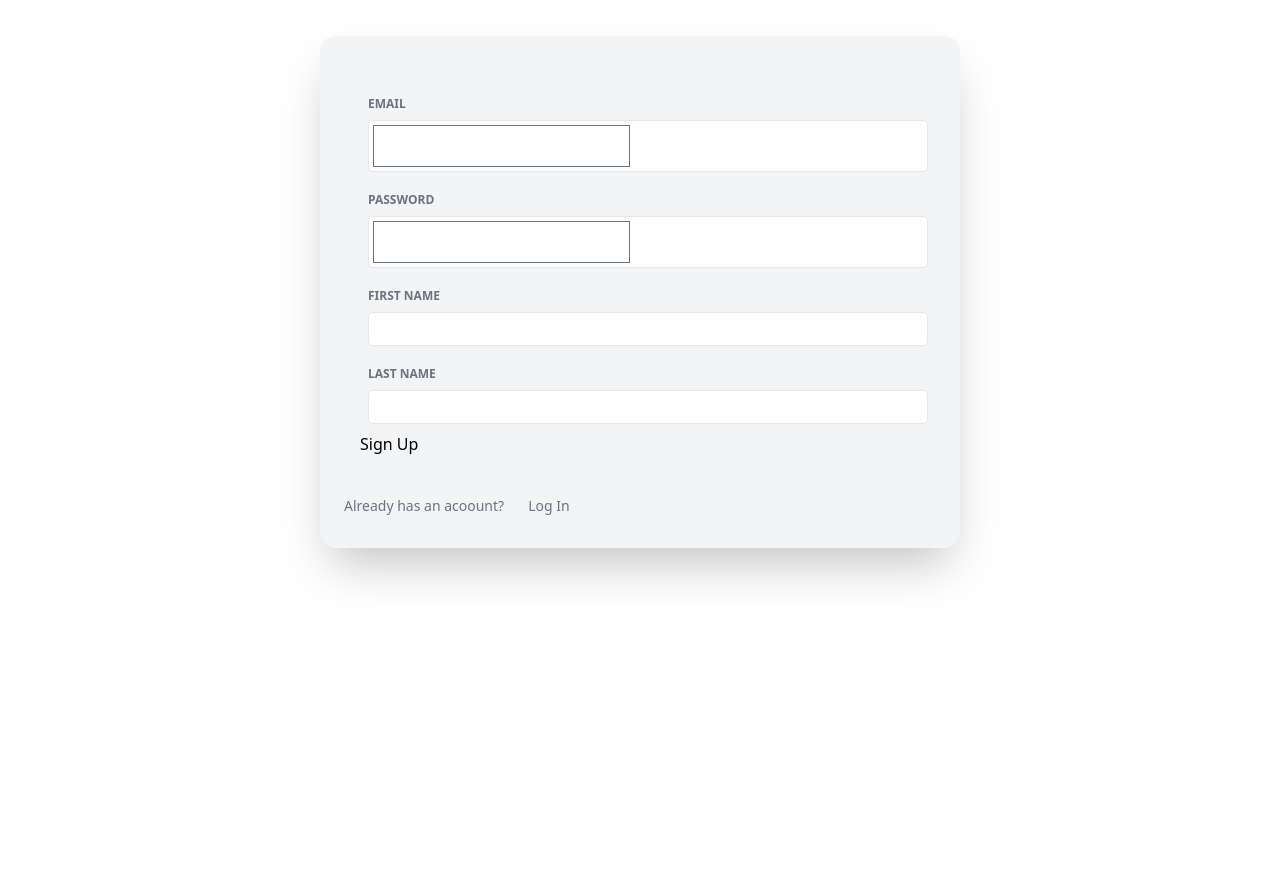
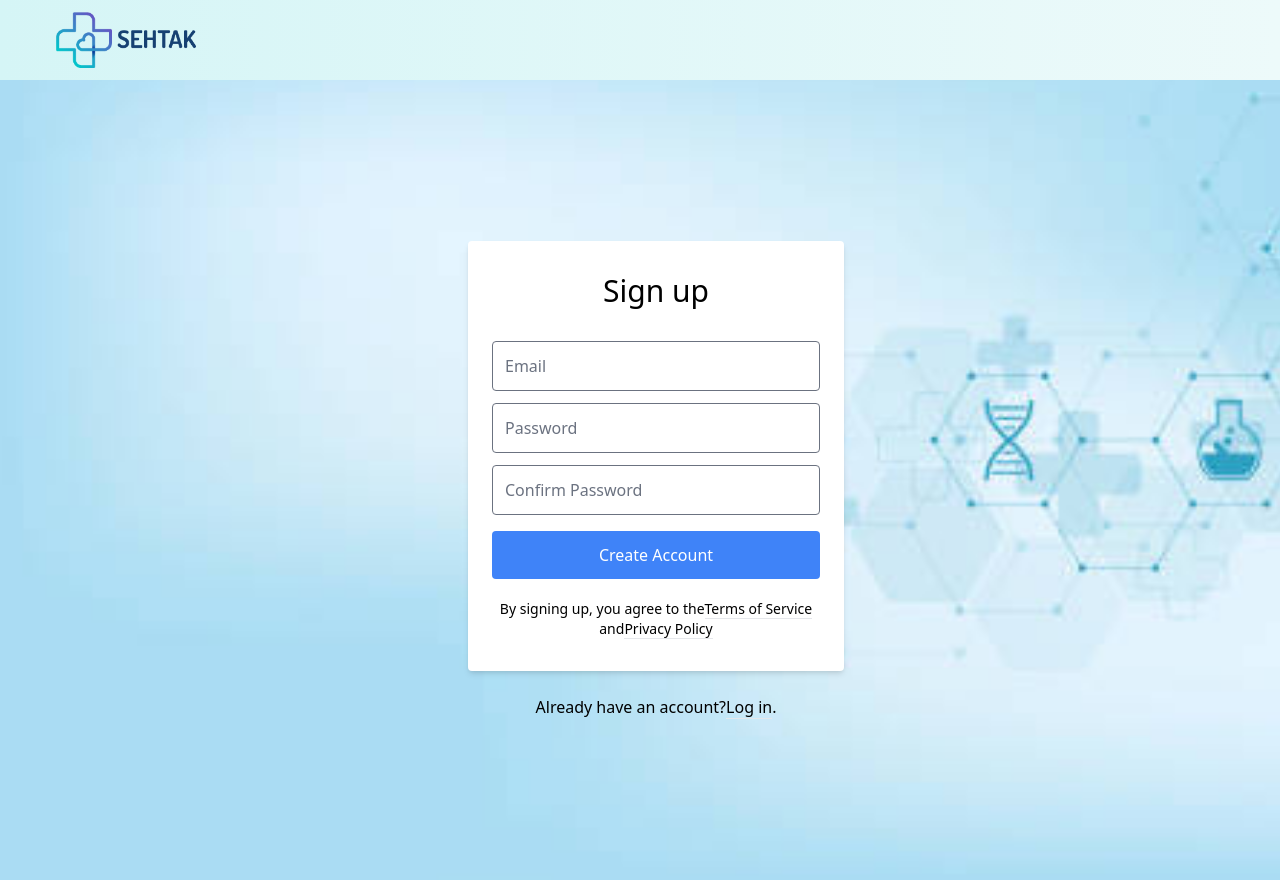
Before and after one commit to muhammadqasemtarboush1/sehtakFront, a Next.js app: page /account/signup in a window 1280 px wide. Before the commit the page ends 800 px from the top, so only its background shows below. Built offline with nearby package versions, Linux system fonts and the light colour scheme.

Commit message:
styling the signin login pagest with the functinalities

```diff
--- a/components/HomePage.js
+++ b/components/HomePage.js
@@ -8,6 +8,7 @@ import Footer from './Footer';
 import Services from './Services';
 import Clients from './Clients';
 import AboutUs from './AboutUs';
+
 
 export default function HomePage(){
     return(
--- a/components/steppers/InputLayout.js
+++ b/components/steppers/InputLayout.js
@@ -2,10 +2,10 @@ export default function Layout({ children, label }) {
     return (
         <>
             <div className="flex-1 w-full mx-2">
-                <div className="h-6 mt-3 text-xs font-bold leading-8 text-gray-500 uppercase">
+                <div className="h-6 mt-3 text-xs font-bold leading-8 text-white uppercase">
                     {label}
                 </div>
-                <div className="flex p-1 my-2 bg-white border border-gray-200 rounded">
+                <div className="flex p-1 my-2 bg-white border border-gray-200 rounded-xl">
                     {children}
                 </div>
             </div>
--- a/package.json
+++ b/package.json
@@ -15,13 +15,16 @@
     "@fortawesome/free-solid-svg-icons": "^6.2.0",
     "@fortawesome/react-fontawesome": "^0.2.0",
     "@headlessui/react": "^1.7.0",
+    "@hookform/resolvers": "^2.9.8",
     "axios": "^0.27.2",
     "flowbite": "^1.5.3",
     "flowbite-react": "^0.1.10",
     "jwt-decode": "^3.1.2",
     "next": "12.3.0",
     "react": "18.2.0",
-    "react-dom": "18.2.0"
+    "react-dom": "18.2.0",
+    "react-hook-form": "^7.35.0",
+    "yup": "^0.32.11"
   },
   "devDependencies": {
     "autoprefixer": "^10.4.8",
--- a/pages/account/login.js
+++ b/pages/account/login.js
@@ -1,38 +1,107 @@
+import Image from 'next/image';
 import { useRouter } from 'next/router';
 import { useAuth } from '../../contexts/Auth';
 import Layout from '../../components/Steppers/InputLayout';
+import Link from 'next/link';
+
+import { useForm } from 'react-hook-form';
+import { yupResolver } from '@hookform/resolvers/yup';
+import * as Yup from 'yup'
+
+export default function Login() {
+    // form validation rules
+    const validationSchema = Yup.object().shape({
+        email: Yup.string()
+            .required('Email is required')
+            .email('Email is invalid'),
+        password: Yup.string()
+            .required('Password is required'),
+    });
+    const formOptions = { resolver: yupResolver(validationSchema) };
 
 
-export default function Login() {
-    const { login } = useAuth();
+    // get functions to build form with useForm() hook
+    const { register, handleSubmit, reset, formState } = useForm(formOptions);
+    const { errors } = formState;
+
+    const { login,isAuth } = useAuth();
     const router = useRouter();
 
-    function handleLogin(e) {
-        e.preventDefault();
-        login(e.target.email.value, e.target.password.value);
+    function handleLogin(data) {
+        login(data.email, data.password);
         router.push('gernerator');
     }
 
 
+
     return (
         <>
-            <div className="pb-2 mx-auto bg-gray-100 shadow-2xl rounded-2xl md:w-1/2 ">
-                <div className="flex flex-col p-10 my-20">
-                    <form onSubmit={handleLogin}>
-                        <Layout label="Email">
-                            <input name="email" type="email" className="inputField" />
-                        </Layout>
-                        <Layout label="password">
-                            <input type="password" name="password" className="inputField" />
-                        </Layout>
-                        <div className="btnContainer">
-                            <button type="submit" className="btn" >
-                                Log In
-                            </button>
+
+
+<section className="h-screen">
+            <div className="h-full px-6 text-gray-800">
+                <div
+                className="flex flex-wrap items-center justify-center h-full xl:justify-center lg:justify-between g-6"
+                >
+                <div
+                    className="mb-12 grow-0 shrink-1 md:shrink-0 basis-auto xl:w-6/12 lg:w-6/12 md:w-9/12 md:mb-0"
+                >
+                <Image height={400} width={600} src="/images/loginForm.webp"/>
+
+                </div>
+                <div className="mb-12 xl:ml-20 xl:w-5/12 lg:w-5/12 md:w-8/12 md:mb-0">
+                    <form onSubmit={handleSubmit(handleLogin)}>
+
+
+
+
+                    <div className="mb-6">
+                        <input
+                        {...register('email')} className={`form-control ${errors.email ? 'is-invalid' : ''}` + "block w-full px-4 py-2 m-0 text-xl font-normal text-gray-700 transition ease-in-out bg-white border border-gray-300 border-solid rounded form-control bg-clip-padding focus:text-gray-700 focus:bg-white focus:border-blue-600 focus:outline-none"}
+                        type="text"
+                        name='email'
+                        id="email"
+                        placeholder="Email address"
+                        />
+                        <div className="text-red-600">{errors.email?.message}</div>
+                    </div>
+
+
+                    <div className="mb-6">
+                        <input
+                        {...register('password')} className={`form-control ${errors.password ? 'is-invalid' : ''}` + "block w-full px-4 py-2 m-0 text-xl font-normal text-gray-700 transition ease-in-out bg-white border border-gray-300 border-solid rounded form-control bg-clip-padding focus:text-gray-700 focus:bg-white focus:border-blue-600 focus:outline-none"}
+                        type="password"
+                        id="password"
+                        placeholder="Password"
+                        />
+                        <div className="text-red-600">{errors.password?.message}</div>
+                    </div>
+
+                    <div className="flex items-center justify-between mb-6">
+                        <div className="form-group form-check">
+                        <a href="#!" className="float-left text-gray-800">Forgot password?</a>
                         </div>
+                    </div>
+
+                    <div className="text-center lg:text-left">
+                        <button
+                        type="submit"
+                        className="inline-block py-3 text-sm font-medium leading-snug text-white uppercase transition duration-150 ease-in-out bg-blue-600 rounded shadow-md px-7 hover:bg-blue-700 hover:shadow-lg focus:bg-blue-700 focus:shadow-lg focus:outline-none focus:ring-0 active:bg-blue-800 active:shadow-lg"
+                        >
+                        Login
+                        </button>
+                        <p className="pt-1 mt-2 mb-0 text-sm font-semibold">
+                        Do not have an account?
+                        <Link href="signup"><a className="text-red-600 transition duration-200 ease-in-out hover:text-red-700 focus:text-red-700"> Register</a></Link>
+
+                        </p>
+                    </div>
                     </form>
                 </div>
+                </div>
             </div>
+            </section>
+
         </>
     )
 }
--- a/pages/account/signup.js
+++ b/pages/account/signup.js
@@ -1,57 +1,112 @@
+// https://jasonwatmore.com/post/2021/09/03/next-js-form-validation-example-with-react-hook-form
 import { useRouter } from 'next/router';
 import Link from 'next/link';
 import { useAuth } from '../../contexts/Auth';
-import Layout from '../../components/Steppers/InputLayout';
 
 
+import Image from 'next/image';
+
+import { useForm } from 'react-hook-form';
+import { yupResolver } from '@hookform/resolvers/yup';
+import * as Yup from 'yup';
+
 export default function Signup() {
+
+    // form validation rules
+    const validationSchema = Yup.object().shape({
+        email: Yup.string()
+            .required('Email is required')
+            .email('Email is invalid'),
+        password: Yup.string()
+            .min(8, 'Password must be at least 8 characters')
+            .required('Password is required'),
+        confirmPassword: Yup.string()
+            .oneOf([Yup.ref('password'), null], 'Passwords must match')
+            .required('Confirm Password is required'),
+    });
+    const formOptions = { resolver: yupResolver(validationSchema) };
+
+    // get functions to build form with useForm() hook
+    const { register, handleSubmit, reset, formState } = useForm(formOptions);
+    const { errors } = formState;
+
 
     const { signup } = useAuth();
     const router = useRouter();
 
-    function handleSignup(e) {
-        e.preventDefault();
+    function handleSignup(data) {
         let userInput = {
-            email: e.target.email.value,
-            password: e.target.password.value,
-            first_name: e.target.firstname.value,
-            last_name: e.target.lastname.value
+            email: data.email,
+            password: data.password
         }
         signup(userInput);
         router.push('/gernerator');
     }
     return (
         <>
-            <div className="pb-2 mx-auto bg-gray-100 shadow-2xl rounded-2xl md:w-1/2">
-
-                <div className="flex flex-col p-10 mt-9">
-                    <form onSubmit={handleSignup}>
-                        <Layout label="Email">
-                            <input name="email" type="email" className="inputField" />
-                        </Layout>
-                        <Layout label="password">
-                            <input type="password" name="password" className="inputField" />
-                        </Layout>
-                        <Layout label="First Name">
-                            <input name="firstname" className="inputField" />
-                        </Layout>
-                        <Layout label="Last Name">
-                            <input name="lastname" className="inputField" />
-                        </Layout>
-                        <div className="btnContainer">
-                            <button type="submit" className="btn" > Sign Up </button>
-                        </div>
-                    </form>
-                </div>
-                <p className="mb-6 ml-6 text-sm text-gray-500"
-                >Already has an acoount?
-                    <Link href="login">
-                        <a className="pl-6">Log In</a>
-                    </Link>
-
-                </p>
+        <div className='backGroundCoverImage'>
+            <div className='flex h-20 py-3 bg-gradient-to-r from-teal-100 to-teal-50 pl-14'>
+                <Image src="/images/logo.png" width={140} height={30} className='ml-3'/>
             </div>
 
+            <main className='pl-8'>
+                    <div class="bg-grey-lighter min-h-screen flex flex-col">
+                    <div class="container max-w-sm mx-auto flex-1 flex flex-col items-center justify-center px-1">
+                        <div class="bg-white px-6 py-8 rounded shadow-md text-black w-full">
+                        <form onSubmit={handleSubmit(handleSignup)}>
+                            <h1 class="mb-8 text-3xl text-center">Sign up</h1>
+                            <div className="text-red-600">{errors.email?.message}</div>
+                            <input
+                                {...register('email')} className={`form-control ${errors.email ? 'is-invalid' : ''}`+"block border border-grey-light w-full p-3 rounded mb-3"}
+                                type="text"
+                                name="email"
+                                placeholder="Email" />
+
+                            <div className="text-red-600">{errors.password?.message}</div>
+                            <input
+                                {...register('password')} className={`form-control ${errors.password ? 'is-invalid' : ''}`+"block border border-grey-light w-full p-3 rounded mb-3"}
+                                type="password"
+                                name="password"
+                                placeholder="Password" />
+
+                            <div className="text-red-600">{errors.confirmPassword?.message}</div>
+                            <input
+                                {...register('confirmPassword')} className={`form-control ${errors.confirmPassword ? 'is-invalid' : ''}`+"block border border-grey-light w-full p-3 rounded mb-3"}
+                                type="password"
+
+                                name="confirmPassword"
+                                placeholder="Confirm Password" />
+
+
+                            <button
+                                type="submit"
+                                class="w-full text-center py-3 rounded bg-blue-500 text-white hover:bg-blue-600 focus:outline-none my-1"
+                            >Create Account</button>
+
+                            <div class="text-center text-sm text-grey-dark mt-4">
+                                By signing up, you agree to the
+                                <a class="no-underline border-b border-grey-dark text-grey-dark" href="#">
+                                    Terms of Service
+                                </a> and
+                                <a class="no-underline border-b border-grey-dark text-grey-dark" href="#">
+                                    Privacy Policy
+                                </a>
+                            </div>
+                        </form>
+                        </div>
+                        <div class="text-grey-dark mt-6">
+                            Already have an account?
+                            <a class="no-underline border-b border-blue text-blue" href="login">
+                                Log in
+                            </a>.
+                        </div>
+                    </div>
+                </div>
+
+
+            </main>
+
+        </div>
         </>
     )
 }
--- a/styles/globals.css
+++ b/styles/globals.css
@@ -1,3 +1,8 @@
 @tailwind base;
 @tailwind components;
 @tailwind utilities;
+
+.backGroundCoverImage{
+    background-image:url('/images/login_bg.jpeg');
+    background-size:cover ;
+}
```
Also changed, not shown: components/Navbar.js (+8 -2 lines), components/ProfileComponents/Patient/PatientProfile.js (added, +36 -0 lines), pages/account/gernerator.js (+4 -7 lines), components/ProfileComponents/About.js (added), public/images/loginForm.webp (added), 1 other file (tests, documents, lock files or other folders).
